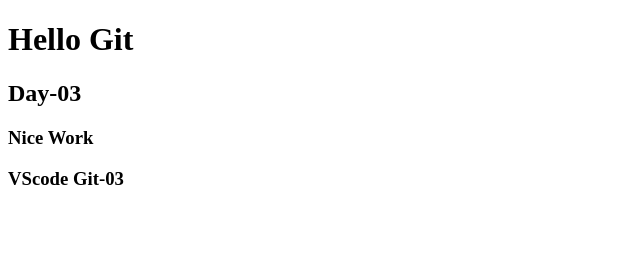
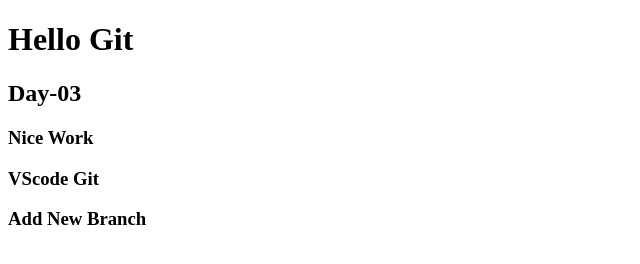
Before and after one commit to Kaihsin-Lin-Designer/Git-01, a plain HTML site: page index.html in a window 1280 px wide. Shown: the whole page, without its empty margins (0-640 px from the left). Drawn offline with Linux system fonts and the light colour scheme.

Commit message:
Add New Branch

```diff
--- a/index.html
+++ b/index.html
@@ -9,7 +9,8 @@
     <h1>Hello Git</h1>
     <h2>Day-03</h2>
     <h3>Nice Work</h3>
-    <h3>VScode Git-03</h3>
+    <h3>VScode Git</h3>
+    <h3>Add New Branch</h3>
     <script src="code.js"></script>
     <script src="master.js"></script>
 </body>
```
